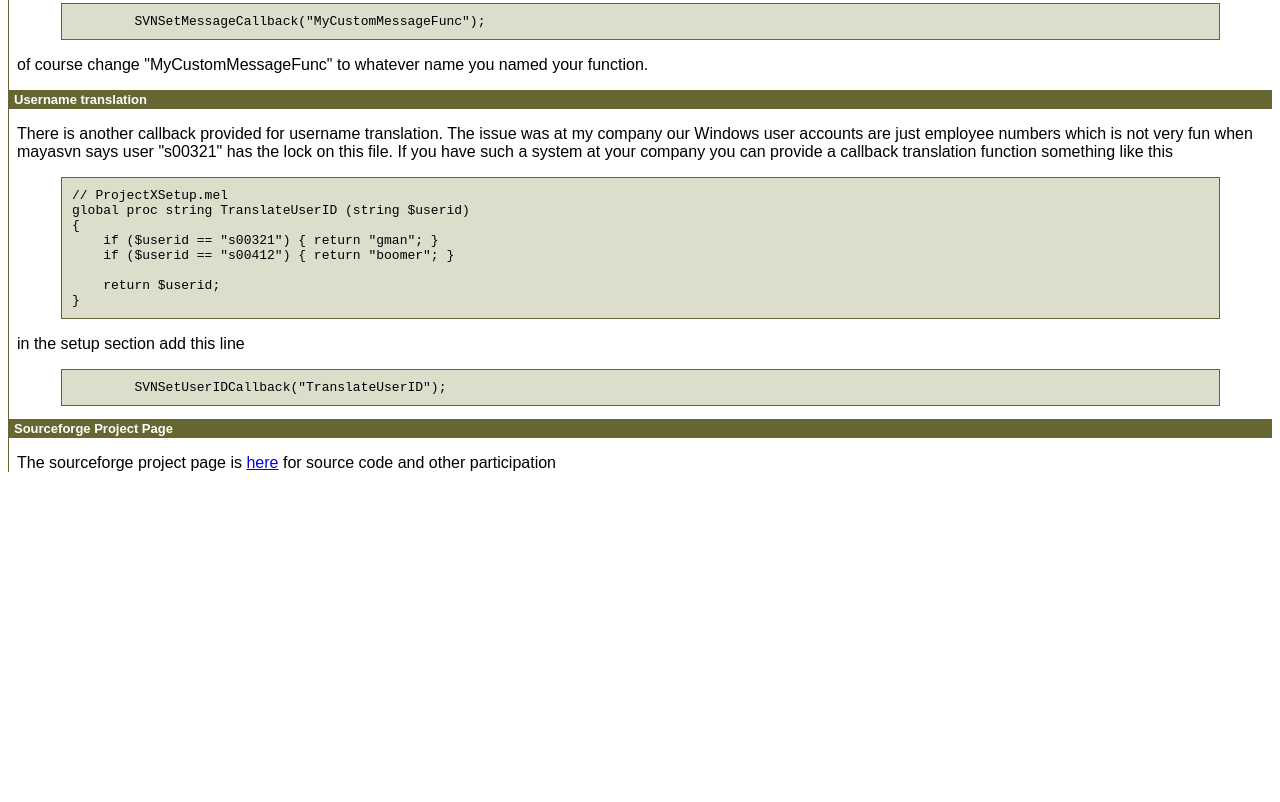
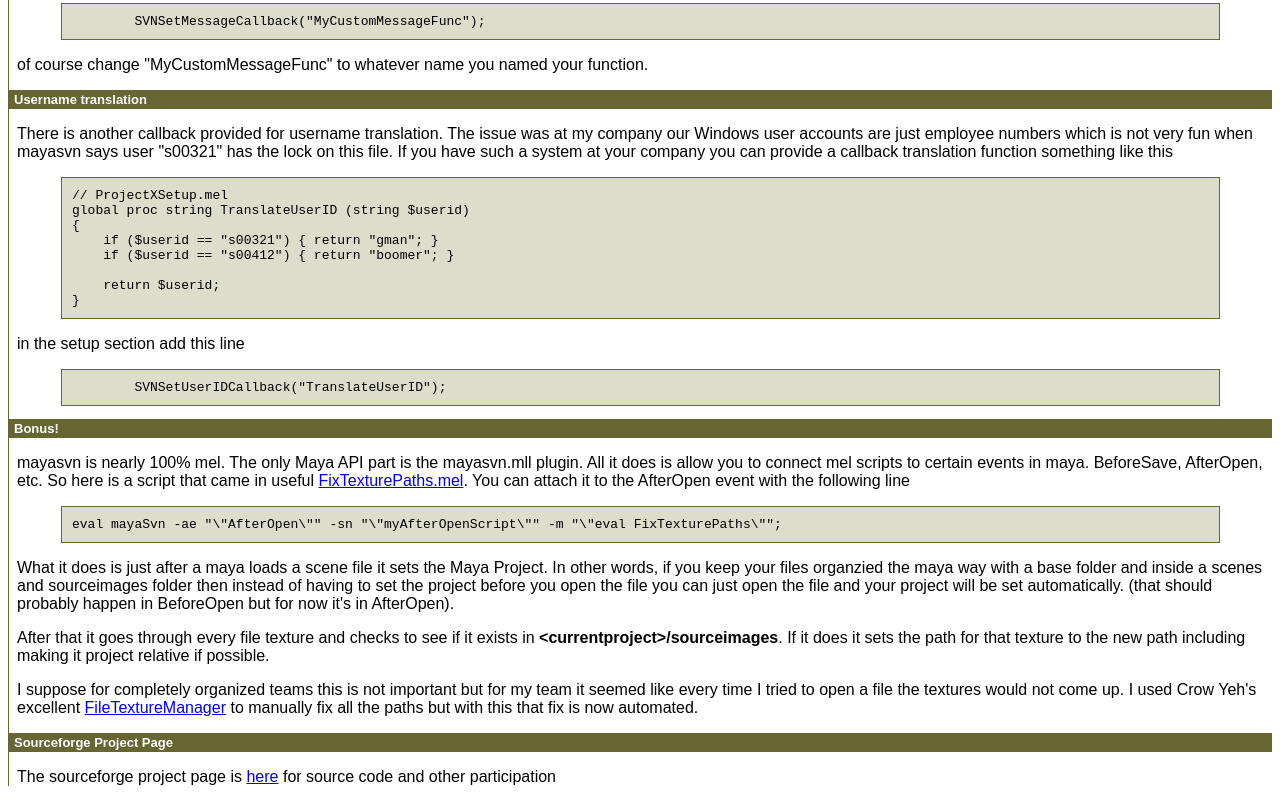
Before and after one commit to greggman/mayasvn, a plain HTML site: page mayasvn/www/index-sf.html in a window 1280 px wide. Shown: the part 4679-5481 px from the top of the page. Before the commit the page ends 5167 px from the top, so only its background shows below. Drawn offline with Linux system fonts and the light colour scheme.

Commit message:
no message

```diff
--- a/mayasvn/www/index-sf.html
+++ b/mayasvn/www/index-sf.html
@@ -356,6 +356,15 @@ global proc string TranslateUserID (string $userid)
 <pre>
         SVNSetUserIDCallback("TranslateUserID");
 </PRE>
+<h2>Bonus!</H2>
+<p>mayasvn is nearly 100% mel.  The only Maya API part is the mayasvn.mll plugin.  All it does is allow you to connect mel scripts to certain events in maya.  BeforeSave, AfterOpen, etc.  So here is a script that came in useful
+<a href="http://cvs.sourceforge.net/viewcvs.py/*checkout*/mayasvn/mayasvn/bonus/FixTexturePaths.mel">FixTexturePaths.mel</A>.  You can attach it to the AfterOpen event with the following line</P>
+<pre>
+eval mayaSvn -ae "\"AfterOpen\"" -sn "\"myAfterOpenScript\"" -m "\"eval FixTexturePaths\"";
+</PRE>
+<p>What it does is just after a maya loads a scene file it sets the Maya Project.  In other words, if you keep your files organzied the maya way with a base folder and inside a scenes and sourceimages folder then instead of having to set the project before you open the file you can just open the file and your project will be set automatically. (that should probably happen in BeforeOpen but for now it's in AfterOpen).</P>
+<p>After that it goes through every file texture and checks to see if it exists in <span class="fname">&lt;currentproject&gt;/sourceimages</SPAN>.  If it does it sets the path for that texture to the new path including making it project relative if possible.</P>
+<p>I suppose for completely organized teams this is not important but for my team it seemed like every time I tried to open a file the textures would not come up.  I used Crow Yeh's excellent <a href="http://www.highend3d.com/maya/downloads/mel_scripts/data_management/1012.html">FileTextureManager</A> to manually fix all the paths but with this that fix is now automated.</P>
 <h2>Sourceforge Project Page</H2>
 <p>The sourceforge project page is <a href="http://sourceforge.net/projects/mayasvn/">here</a> for source code and other participation</P>
 </DIV>
```
